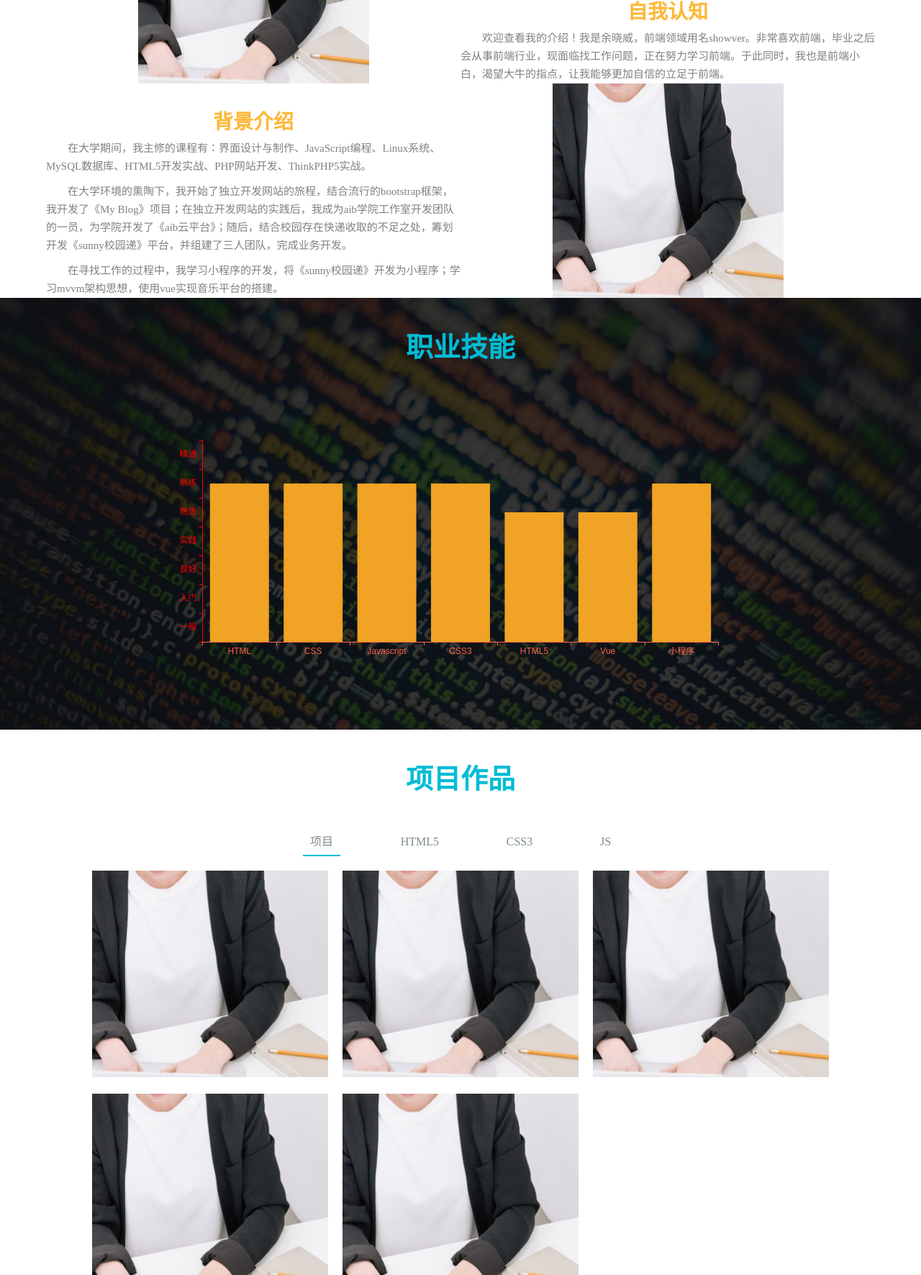
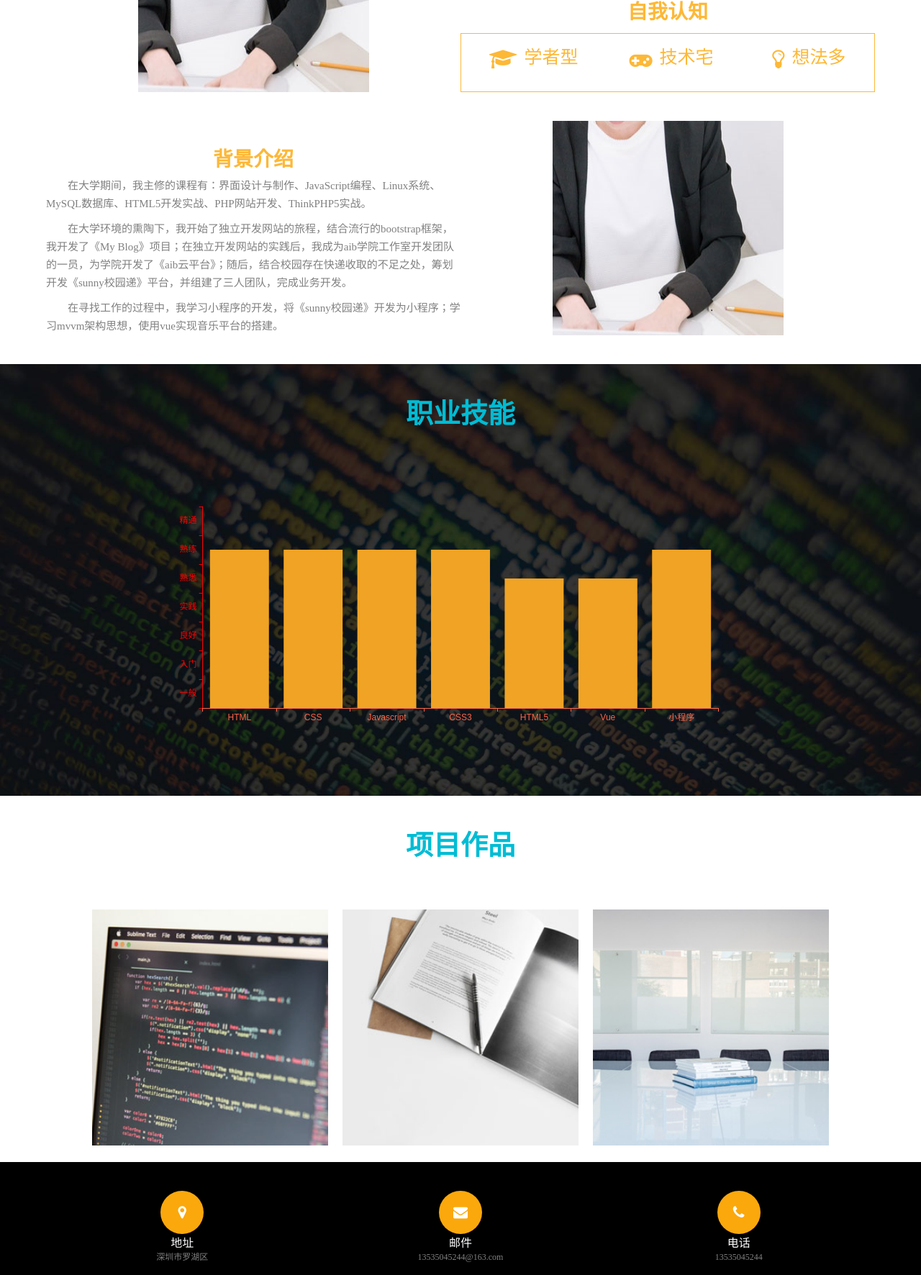
Before and after one commit to showver/showver-resume, a plain HTML site: page index.html in a window 1280 px wide. Shown: the part 1028-2800 px from the top of the page at 72% size. Drawn offline with nearby package versions, Linux system fonts and the light colour scheme.

Commit message:
调整整体布局

```diff
--- a/css/index.css
+++ b/css/index.css
@@ -111,11 +111,13 @@
     display: flex;
     flex-flow: row wrap;
     justify-content: space-around;
+    margin-bottom: 40px;
 }
 #bgDetail{
     display: flex;
     flex-flow: row-reverse wrap;
     justify-content: space-around;
+    margin-bottom: 40px;
 }
 #detailBox section > div{
     width: 50%;
@@ -138,6 +140,28 @@
     line-height: 25px;
     color: gray;
     margin-top: 10px;
+}
+#psDetail .rzContent{
+    width: 100%;
+    margin-top: 15px;
+    display: flex;
+    justify-content: space-between;
+    border: 1px solid #FDB837;
+}
+#psDetail .rzContent span{
+    width: 33.3%;
+    font-size: 25px;
+    color: #FDB837;
+    padding: 20px 10px;
+    display: flex;
+    flex-flow: row wrap;
+    justify-content: center;
+}
+#psDetail .rzContent i{
+    padding: 0 10px 10px 10px;
+}
+#psDetail .rzContent i:last-child{
+    font-size: 30px;
 }
 
 /*
@@ -185,12 +209,29 @@
     margin: 20px auto;
 }
 .projectBoxItem{
+    position: relative;
     float: left;
     width: 32%;
     margin-right: 2%;
 }
 .projectBoxItem:nth-child(3n){
     margin-right: 0;
+}
+.projectBoxItem a{
+    position: absolute;
+    top: 50%;
+    left: 50%;
+    transform: translate(-50%,-50%);
+    padding: 15px 20px;
+    width: 100px;
+    border-radius: 15px;
+    text-align: center;
+    color: white;
+    background: #FDB837;
+}
+.projectBoxItem a:hover{
+    color: #FDB837;
+    background: #ffffff;
 }
 .projectBoxItem img{
     width: 100%;
--- a/index.html
+++ b/index.html
@@ -53,8 +53,11 @@
                     <h3>个人介绍</h3>
                     <p>欢迎查看我的介绍！我是余晓威，前端领域用名showver。非常喜欢前端，毕业之后会从事前端行业，现面临找工作问题，正在努力学习前端。于此同时，我也是前端小白，渴望大牛的指点，让我能够更加自信的立足于前端。</p>
                     <h3>自我认知</h3>
-                    <div>
-                    <p>欢迎查看我的介绍！我是余晓威，前端领域用名showver。非常喜欢前端，毕业之后会从事前端行业，现面临找工作问题，正在努力学习前端。于此同时，我也是前端小白，渴望大牛的指点，让我能够更加自信的立足于前端。</p>
+                    <div class="rzContent">
+
+                        <span><i class="fa fa-mortar-board"></i>学者型</span>
+                        <span><i class="fa fa-gamepad"></i>技术宅</span>
+                        <span><i class="fa fa-lightbulb-o"></i>想法多</span>
                     </div>
                 </div>
             </section>
@@ -92,27 +95,24 @@
         <!-- 项目作品 -->
         <div id="projectBox">
             <h3 class="headerTitle">项目作品</h3>
-            <ul>
+            <!-- <ul>
                 <li class="active"><a href="">项目</a></li>
                 <li><a href="">HTML5</a></li>
                 <li><a href="">CSS3</a></li>
                 <li><a href="">JS</a></li>
-            </ul>
+            </ul> -->
             <section>
                 <div class="projectBoxItem">
-                    <img src="./image/ab1.jpg" alt="aib云平台">
+                    <a href="http://aibcloud.org/" hidden>aib云平台</a>
+                    <img src="./image/g1.jpg" alt="aib云平台">
                 </div>
                 <div class="projectBoxItem">
-                    <img src="./image/ab1.jpg" alt="aib云平台">
+                    <a href="http://showver.cn/" hidden>sunny校园递</a>
+                    <img src="./image/g2.jpg" alt="sunny校园递">
                 </div>
                 <div class="projectBoxItem">
-                    <img src="./image/ab1.jpg" alt="aib云平台">
-                </div>
-                <div class="projectBoxItem">
-                    <img src="./image/ab1.jpg" alt="aib云平台">
-                </div>
-                <div class="projectBoxItem">
-                    <img src="./image/ab1.jpg" alt="aib云平台">
+                    <a href="http://showver.site/" hidden>myblog博客</a>
+                    <img src="./image/g3.jpg" alt="myblog博客">
                 </div>
             </section>
         </div>
@@ -150,6 +150,7 @@
     <script src="https://cdn.bootcss.com/popper.js/1.12.9/umd/popper.min.js" integrity="sha384-ApNbgh9B+Y1QKtv3Rn7W3mgPxhU9K/ScQsAP7hUibX39j7fakFPskvXusvfa0b4Q" crossorigin="anonymous"></script>
     <script src="https://cdn.bootcss.com/bootstrap/4.0.0/js/bootstrap.min.js" integrity="sha384-JZR6Spejh4U02d8jOt6vLEHfe/JQGiRRSQQxSfFWpi1MquVdAyjUar5+76PVCmYl" crossorigin="anonymous"></script>
     <script src="./js/echarts.simple.min.js"></script>
+    <script src="./js/index.js"></script>
     <script type="text/javascript">
         // 基于准备好的dom，初始化echarts实例
         var myChart = echarts.init(document.getElementById('skillBoxContent'));
--- /dev/null
+++ b/js/index.js
@@ -0,0 +1,6 @@
+// 项目
+$(".projectBoxItem").hover(function (){
+    $(this).find("a").show();
+},function (){
+    $(this).find("a").hide();
+});
```
Also changed, not shown: image/g1.jpg (added), image/g2.jpg (added), image/g3.jpg (added), image/g4.jpg (added), image/g5.jpg (added), image/g6.jpg (added), image/g7.jpg (added), image/g8.jpg (added), image/g9.jpg (added).
